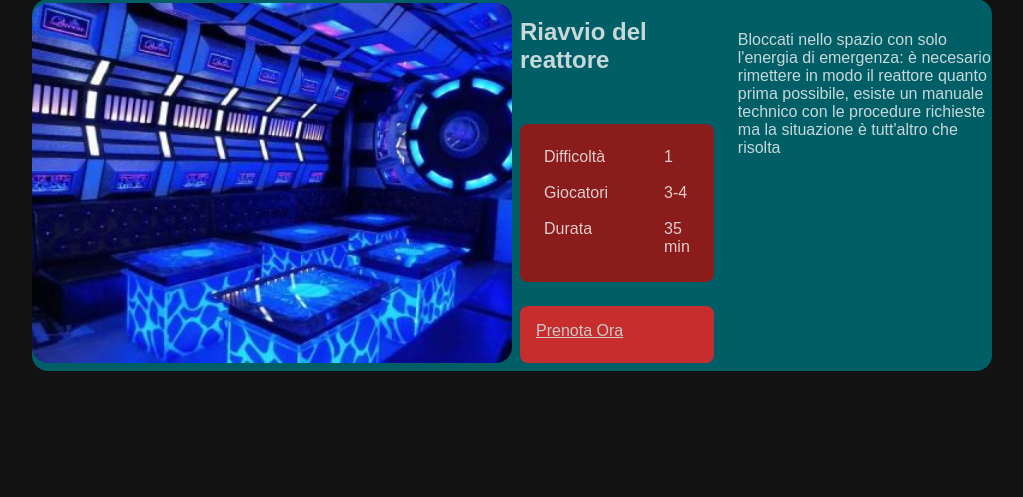
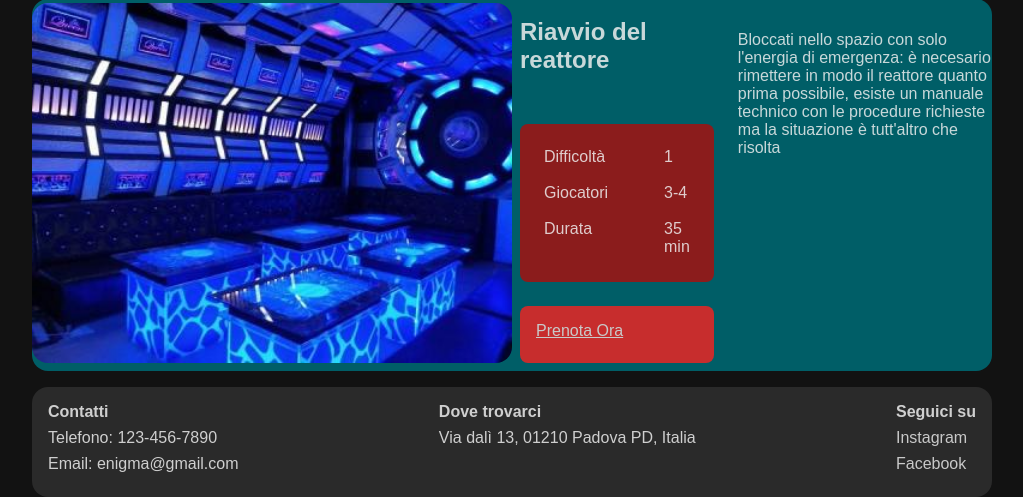
Before and after one commit to AiREdward/Tecnologie_WEB, a PHP site: page / in a window 1280 px wide. Shown: the part 897-1394 px from the top of the page, without its empty margins (128-1151 px from the left). Before the commit the page ends 1268 px from the top, so only its background shows below. Run offline with PHP 8.4, Linux system fonts and the light colour scheme; data comes from the database, SQL or seed files in the repository.

Commit message:
aggiunta footer e miglioramenti screenreader

```diff
--- a/css/style.css
+++ b/css/style.css
@@ -16,6 +16,14 @@
     --stanza1: #320035;
     --stanza2: #6c1400;
     --stanza3: #005e67;
+}
+
+    footer {
+    background-color: #2a2a2a; /* grigio scuro */
+    color: var(--text-color);
+    padding: 1rem;
+    border-radius: 1rem;
+    margin-top: 1rem;
 }
 
 /*css base/ mobile*/
@@ -359,3 +367,33 @@ label{
         display: flex;
     }
 }
+
+.footer-content {
+    display: flex;
+    justify-content: space-between;
+    flex-wrap: wrap;
+    gap: 2rem;
+}
+
+footer dl {
+    margin: 0;
+}
+
+footer dt {
+    font-weight: bold;
+    margin-bottom: 0.5rem;
+}
+
+footer dd {
+    margin-left: 0;
+    margin-bottom: 0.5rem;
+}
+
+footer a {
+    color: var(--link-color);
+    text-decoration: none;
+}
+
+footer a:hover {
+    color: var(--link-hover-color);
+}
--- a/templates/base_layout.html
+++ b/templates/base_layout.html
@@ -14,10 +14,10 @@
     <script type="text/javascript" src="utilities/config/regex_js_config.js"></script>
 </head>
 <body>
-    <a href="#content" class="SRskip" title="~skip~" aria-label="~skip~">~skip~</a>
+    <a href="#content" class="SRskip" title="~skip~" aria-label="~skip~"  tabindex="0">~skip~</a>
 
     <header>
-        <h1 class="logo">En?gma</h1>
+        <h1 class="logo" aria-label="enigma">En?gma</h1>
         <button type="button" id="togglenav">~nav_toggle~</button>
         <nav>
             <ul class="navmenu closednav" id="navmenu">
@@ -42,6 +42,11 @@
         {content}
     </main>
 
+    <footer>
+        {footer}
+    </footer>
+
     <script type="text/javascript" src="js/default.js"></script>
+
 </body>
 </html>
--- a/templates/booking.html
+++ b/templates/booking.html
@@ -5,9 +5,9 @@
     <label for="day-selector">~day_select~</label>
     <input id="day-selector" name="day" type="date" min="{today_date}" max="{max_date}"/>
 
-    <label for="slot-selector">~day_select~</label>
+    <label for="slot-selector">~slot_select~</label>
     <select name="rooms" id="slot-selector">
-        <option value="">~day_select~</option>
+        <option value="">~slot_select~</option>
     </select>
 
     <button id="submit-button" name="prenota" type="submit"> ~book~ </button>
--- /dev/null
+++ b/templates/footer.html
@@ -0,0 +1,16 @@
+<div class="footer-content">
+    <dl>
+        <dt>~contacts_title~</dt>
+        <dd>~phone_label~: ~phone_number~</dd>
+        <dd>~email_label~: ~email_address~</dd>
+    </dl>
+    <dl>
+        <dt>~find_us_title~</dt>
+        <dd>~address~</dd>
+    </dl>
+    <dl>
+        <dt>~follow_us_title~</dt>
+        <dd><a href="~instagram_link~" tabindex="0">Instagram</a></dd>
+        <dd><a href="~facebook_link~" tabindex="0">Facebook</a></dd>
+    </dl>
+</div>
--- a/templates/index.html
+++ b/templates/index.html
@@ -1,11 +1,13 @@
-<section id="stanza{room_id}" class="home_room">
+<section id="stanza{room_id}" class="home_room" aria-labelledby="{room_name}">
     <h2 class="titolostanza">{room_name}</h2>
-    <dl class="recap">
+    <img class="room_photo" src="./images/room{room_id}.webp" alt="{room_alt}">
+    <p class="ambientazione">{room_description}</p>
+    <dl class="recap" role="presentation">
+
         <dt>~difficulty~</dt><dd>{room_difficulty}</dd>
         <dt>~players~</dt><dd>{room_minimum_players}-{room_maximum_players}</dd>
         <dt>~time~</dt><dd>{room_duration} min</dd>
+
     </dl>
-    <img class="room_photo" src="./images/room{room_id}.webp" alt="{room_alt}">
-    <p class="ambientazione">{room_description}</p>
-    <a class="prenotazione_rapida" href="booking.php?room={room_id}">~booking_button~</a>
+    <a class="prenotazione_rapida" href="booking.php?room={room_id}" aria-label="{room_name} ~booking_button~">~booking_button~</a>
 </section>
--- a/utilities/config/text_config.php
+++ b/utilities/config/text_config.php
@@ -107,6 +107,17 @@ $texts = [
         'Create_Review' => 'Creazione Recensione',
         'Edit_Review' => 'Modifica Recensione',
         'Room_Administration' => 'Amministrazione Stanza',
+        // Footer
+        'contacts_title' => 'Contatti',
+        'phone_label' => 'Telefono',
+        'phone_number' => '123-456-7890',
+        'email_label' => 'Email',
+        'email_address' => 'enigma@gmail.com',
+        'find_us_title' => 'Dove trovarci',
+        'address' => 'Via dalì 13, 01210 Padova PD, Italia',
+        'follow_us_title' => 'Seguici su',
+        'instagram_link' => 'https://www.instagram.com',
+        'facebook_link' => 'https://www.facebook.com',
     ],
     'en' => [
         // base_layout & page names
@@ -215,5 +226,16 @@ $texts = [
         'Create_Review' => 'Create Review',
         'Edit_Review' => 'Edit Review',
         'Room_Administration' => 'Room Administration',
+        // Footer
+        'contacts_title' => 'Contacts',
+        'phone_label' => 'Phone',
+        'phone_number' => '123-456-7890',
+        'email_label' => 'Email',
+        'email_address' => 'info@example.com',
+        'find_us_title' => 'Where to find us',
+        'address' => '13 dalì, Padova, Italy',
+        'follow_us_title' => 'Follow us on',
+        'instagram_link' => 'https://www.instagram.com',
+        'facebook_link' => 'https://www.facebook.com',
     ]
 ];
--- a/utilities/global.php
+++ b/utilities/global.php
@@ -31,7 +31,10 @@ function initPage(string $file_path): string {
     $page = str_replace('{title}', getTitle(getNameOfTheFile($file_path)), $page);
     $page = str_replace('{menu}', getMenu(getNameOfTheFile($file_path)), $page);
     $page = str_replace('{breadcrumb}', getBreadcrumb(getNameOfTheFile($file_path)), $page);
-    return str_replace('{lang_switch}', getLangSwitch(getNameOfTheFile($file_path)), $page);
+    $page = str_replace('{lang_switch}', getLangSwitch(getNameOfTheFile($file_path)), $page);
+    $page = str_replace('{footer}', getFooter(), $page);
+
+    return $page;
 }
 
 function getLanguage(): string {
@@ -91,6 +94,11 @@ function getBreadcrumb(string $page_name): string {
     return $breadcrumb;
 }
 
+function getFooter(): string {
+    $footer_template = file_get_contents('templates/footer.html');
+    return insertText($footer_template);
+}
+
 function getLangSwitch($page_name): string {
     return '<a href="' . $page_name . '.php?lang=' . getOppositeLanguage() . '" class="langswitch">~lang_switch~</a>';
 }
```
